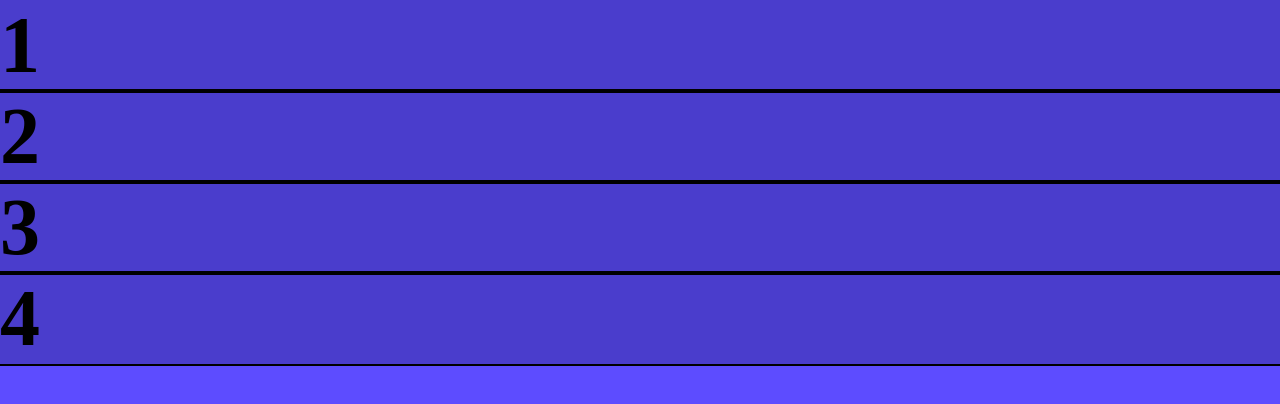
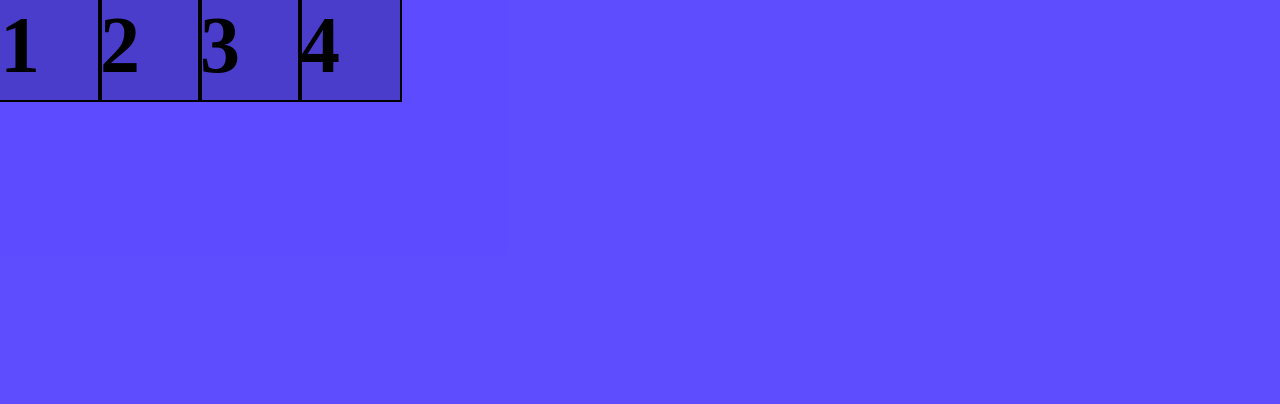
Before and after one commit to exosyphon/css, a plain HTML site: page grid/index.html in a window 1280 px wide. Drawn offline with Linux system fonts and the light colour scheme.

Commit message:
Add individual grid item styles

```diff
--- a/grid/styles.css
+++ b/grid/styles.css
@@ -19,11 +19,11 @@ html, body {
 /* repeat(4, calc(100% / 4) */
 /* Using fr - fraction of available space in container */
 /* You can mix units (e.g. px and %) */
-/* .container {
+.container {
   display: grid;
   grid-template-rows: 100px;
   grid-template-columns: repeat(4, 100px);
-} */
+}
 /* .container {
   display: grid;
   grid: 100px / repeat(4, 100px);
@@ -106,3 +106,49 @@ html, body {
   grid: 200px / repeat(4, 125px);
   place-content: center;
 } */
+
+
+
+
+/* Individual items */
+
+/* set grid for individual element */
+/* grid-column-start: <number> | <name> | span <number>
+                      | span <name> | auto; */
+/* .item1 {
+  grid-row-start: third-line;
+  grid-column-start: 3;
+  grid-column-end: span 2;
+  grid-row-end: 4;
+} */
+/* set grid for individual element shorthand */
+/* .item1 {
+  grid-column: 3 / span 2;
+  grid-row: third-line / 4;
+} */
+
+/* setting start and end for item with names */
+/* .container {
+  display: grid;
+  grid-template-rows: [row1-start] 25% [row1-end] 100px [third-line] 100px [last-line];
+  grid-template-columns: [first] 40px [line2] 50px [line3] 100px [col4-start] 50px [five] 40px [end];
+} */
+/* .item2 {
+  grid-row-start: row1-end;
+  grid-column-start: col4-start;
+  grid-row-end: 2;
+  grid-column-end: 2;
+} */
+/* shorthand for setting individual grid item */
+/* .item2 {
+  grid-area: row1-end / col4-start / 2 / 2;
+} */
+
+/* move individual item within grid item */
+/* .item1 {
+  justify-self: center;
+  align-self: center;
+} */
+/* .item1 {
+  place-self: center;
+} */
```
